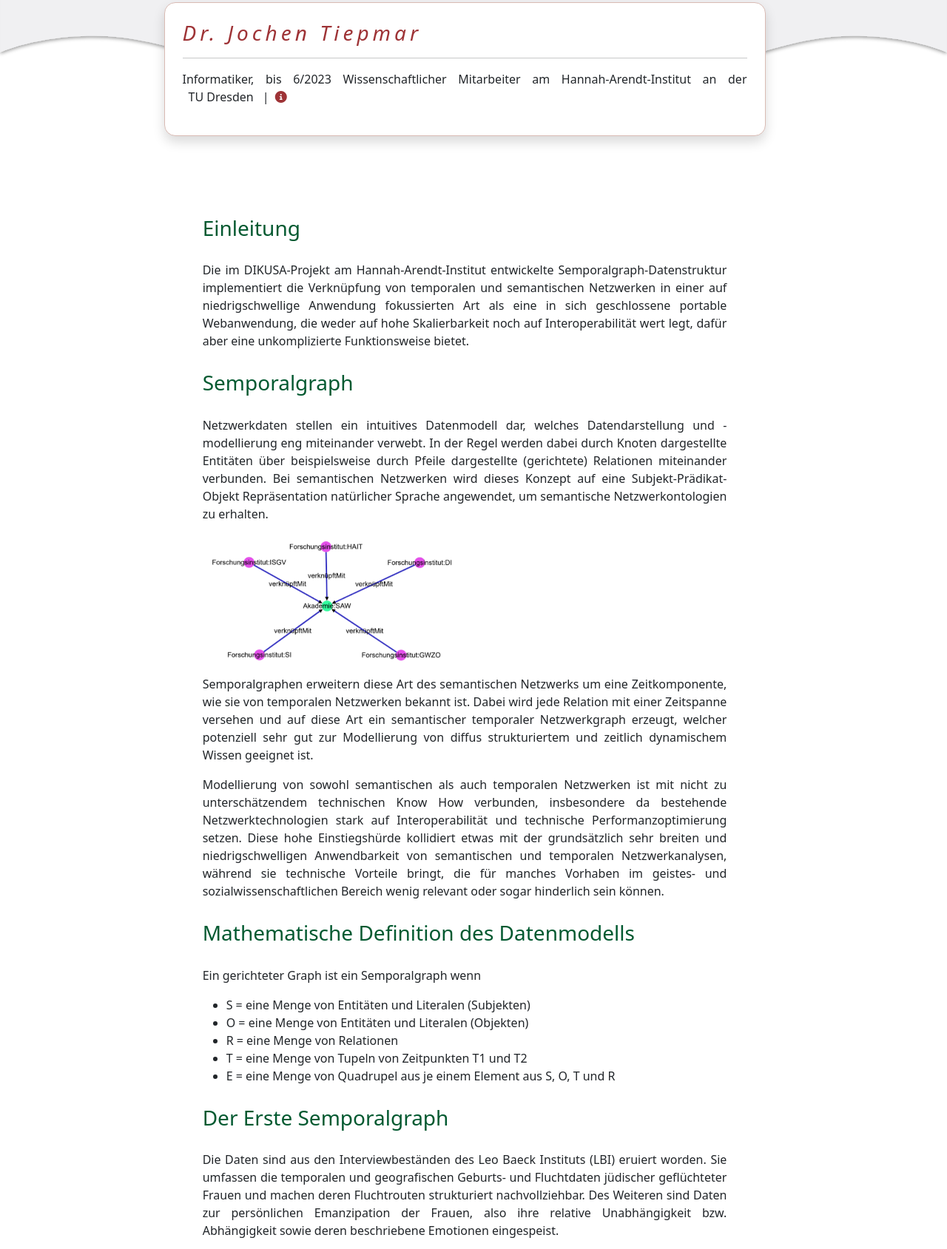
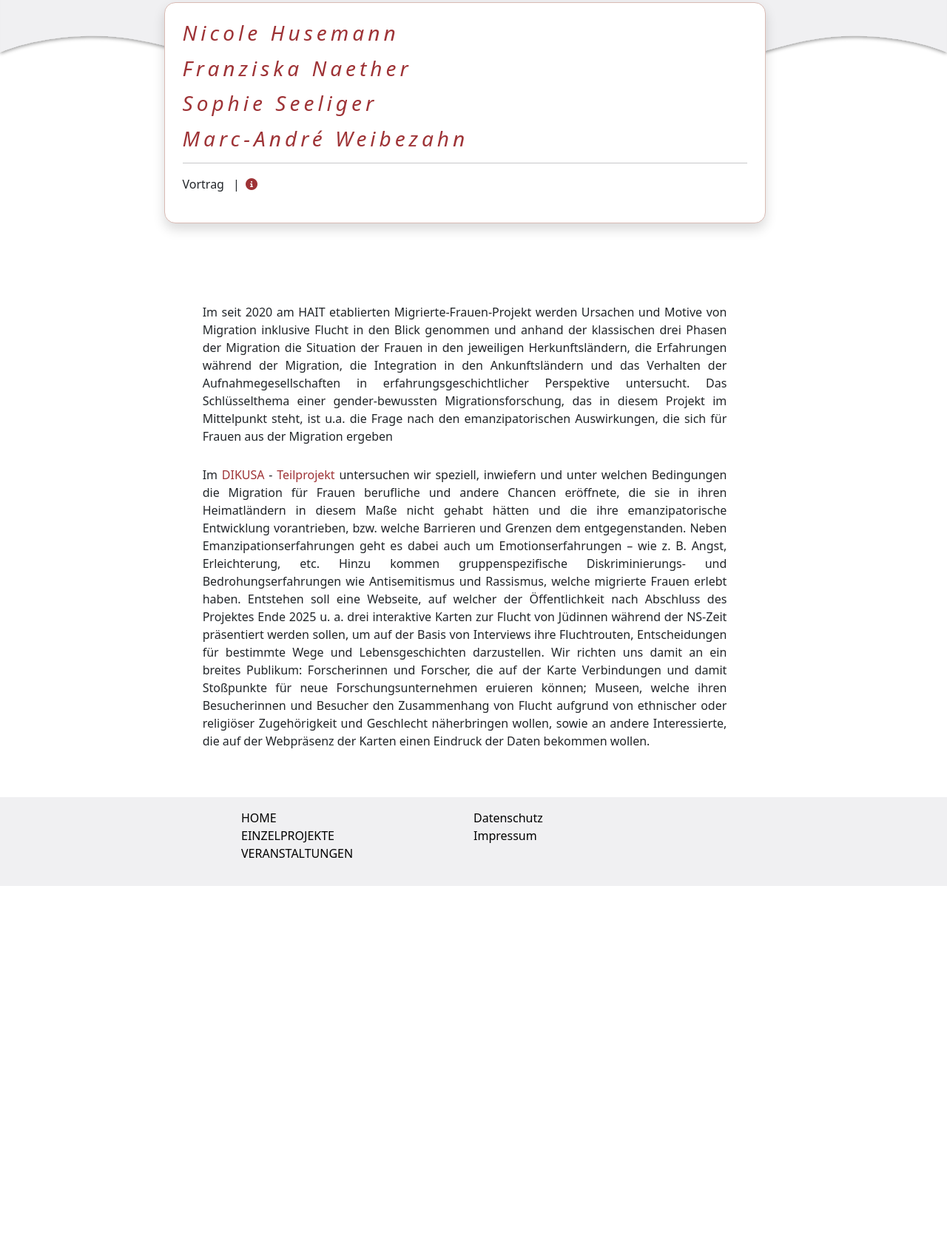
Before and after one commit to HAIT-TUDD/migrierte_frauen, a plain HTML site: page TP7.html in a window 1280 px wide. Shown: the part 593-2282 px from the top of the page at 74% size. After the commit the page ends 1791 px from the top, so only its background shows below. Drawn offline with Linux system fonts and the light colour scheme.

Commit message:
update dikusa

```diff
--- a/TP7.html
+++ b/TP7.html
@@ -9,7 +9,7 @@
   <script async src="https://www.googletagmanager.com/gtag/js?id=G-D0WH6BBMYM"></script>
   <script>
     window.dataLayer = window.dataLayer || [];
-  function gtag(){dataLayer.push(arguments);}
+    function gtag() { dataLayer.push(arguments); }
     gtag('js', new Date());
 
     gtag('config', 'G-D0WH6BBMYM');
@@ -32,7 +32,8 @@
   <!-- ============ NAVIGATIONSBAR-===================== -->
   <nav id="nav-bar" class="navbar navbar-expand-sm bg-body-transparent">
     <div class="container-fluid">
-      <button class="navbar-toggler" type="button" data-bs-toggle="collapse" data-bs-target="#navbarNavDropdown" aria-controls="navbarNavDropdown" aria-expanded="false" aria-label="Toggle navigation">
+      <button class="navbar-toggler" type="button" data-bs-toggle="collapse" data-bs-target="#navbarNavDropdown"
+        aria-controls="navbarNavDropdown" aria-expanded="false" aria-label="Toggle navigation">
         <i class="fa-solid fa-bars"></i>
       </button>
       <div class="collapse navbar-collapse" id="navbarNavDropdown">
@@ -48,10 +49,11 @@
               <li><a class="dropdown-item" href="TP1.html">Weibliche Emanzipation, Migration und Traditionen</a></li>
               <li><a class="dropdown-item" href="TP2.html">Geflüchtete deutsche Frauen 1944/45</a></li>
               <li><a class="dropdown-item" href="TP3.html">Migrantische Krankenpflegerinnen</a></li>
-              <li><a class="dropdown-item" href="TP4.html">Chilenische Migrantinnen in Deutschland 1973 bis 2000</a></li>
+              <li><a class="dropdown-item" href="TP4.html">Chilenische Migrantinnen in Deutschland 1973 bis 2000</a>
+              </li>
               <li><a class="dropdown-item" href="TP5.html">Das facettenreiche Selbst weiblicher Charakter</a></li>
               <li><a class="dropdown-item" href="TP6.html">Geflüchtete afghanischen Frauen 1980–2018 </a></li>
-              <li><a class="dropdown-item" href="TP7.html">Semporalgraph</a></li>
+              <li><a class="dropdown-item" href="TP7.html">DIKUSA</a></li>
               <li><a class="dropdown-item" href="TP8.html">Menschenhandel als Migrationserfahrung</a></li>
               <li><a class="dropdown-item" href="TP9.html">Malayalee Women Nurses Migration</a></li>
             </ul>
@@ -70,40 +72,44 @@
     <!-- "Bildquelle" am rechten oberen Rand -->
     <div class="banner-parent d-none d-xl-block">
       <p class="tp-banner-bildquelle">
-        <i class="fa-regular fa-copyright"></i>Bild: @Archiv Jochen Tiepmar
+        <i class="fa-regular fa-copyright"></i>Bild: @Archiv Marc-André Weibezahn
       </p>
     </div>
     <!-- restlicher Header -->
     <div class="container-fluid tp-banner banner">
       <div class="row">
         <div class="col-xl-7 tp-kurz">
-          <h1 class="display-4">
-            DISKUSA&nbsp;– Semporal&shy;graphen</h1>
+          <h3 class="display-4">
+            DISKUSA&nbsp;– Aus, nach und innerhalb von Deutschland migrierte Frauen – Aufbau einer erfahrungsgeschichtlichen Wissensbasis</h3>
         </div>
         <div class="col-xl-5 d-none d-xl-block">
-          <img src="images/header_tp7.png" class="img-fluid" alt="Titelbild Einzelprojekt 7">
+          <img src="images/dikusa_2.png" class="img-fluid" alt="Titelbild Einzelprojekt 7">
         </div>
       </div>
     </div>
     <img src="images/Subheader.svg" class="bottom-img d-none d-xl-block" alt="Designelement Banner">
 
-    <!-- Autor:innen-Karte -->
     <div class="container">
       <div class="profil row d-flex">
         <div class="col-md-9 col-12">
           <div class="card shadow">
             <div class="card-body">
-              <h3 class="name">Dr.&nbsp;Jochen Tiepmar</h3>
+              <h3 class="name">Nicole Husemann</h3>
+              <h3 class="name">Franziska Naether</h3>
+              <h3 class="name">Sophie Seeliger</h3>
+              <h3 class="name">Marc-André Weibezahn</h3>
               <hr>
               <div class="content d-flex">
-                <p class="text1">Informatiker, bis 6/2023 Wissenschaftlicher Mitarbeiter am Hannah-Arendt-Institut an der <span class="keeptogether">TU Dresden
-                    <span>|</span><a href="https://hait.tu-dresden.de/ext/institut/mitarbeiterprofil-3155/"><i class="fa-solid fa-circle-info"></i></a></span></p>
+                <p class="text1">
+                  Vortrag
+                    <span>|</span><a href="https://hait.tu-dresden.de/ext/veranstaltungen/veranstaltung.asp?id=41383"><i class="fa-solid fa-circle-info"></i></a></span></p>
               </div>
             </div>
           </div>
         </div>
       </div>
     </div>
+
   </section>
 
   <!-- =========================== TEXT =========================== -->
@@ -112,54 +118,32 @@
       <div class="row justify-content-center">
         <div class="col-md-7 col-11">
 
-          <h3 class="semi">Einleitung </h3>
+          <h3 class="semi"> </h3>
           <p class="text1">
-            Die im DIKUSA-Projekt am Hannah-Arendt-Institut entwickelte Semporalgraph-Datenstruktur implementiert die Verknüpfung von temporalen und semantischen Netzwerken in einer auf
-            niedrigschwellige Anwendung fokussierten Art als eine in sich geschlossene portable Webanwendung, die weder auf hohe Skalierbarkeit noch auf Interoperabilität wert legt, dafür aber eine
-            unkomplizierte Funktionsweise bietet. </p>
+            Im seit 2020 am HAIT etablierten Migrierte-Frauen-Projekt werden Ursachen und Motive von Migration inklusive
+            Flucht in den Blick genommen und anhand der klassischen drei Phasen der Migration die Situation der Frauen
+            in den jeweiligen Herkunftsländern, die Erfahrungen während der Migration, die Integration in den
+            Ankunftsländern und das Verhalten der Aufnahmegesellschaften in erfahrungsgeschichtlicher Perspektive
+            untersucht. Das Schlüsselthema einer gender-bewussten Migrationsforschung, das in diesem Projekt im
+            Mittelpunkt steht, ist u.a. die Frage nach den emanzipatorischen Auswirkungen, die sich für Frauen aus der
+            Migration ergeben</p>
 
-          <h3 class="semi">Semporalgraph </h3>
+          <h3 class="semi"></h3>
           <p class="text1">
-            Netzwerkdaten stellen ein intuitives Datenmodell dar, welches Datendarstellung und -modellierung eng miteinander verwebt. In der Regel werden dabei durch Knoten dargestellte Entitäten über
-            beispielsweise durch Pfeile dargestellte (gerichtete) Relationen miteinander verbunden. Bei semantischen Netzwerken wird dieses Konzept auf eine Subjekt-Prädikat-Objekt Repräsentation
-            natürlicher Sprache angewendet, um semantische Netzwerkontologien zu erhalten.
+            Im <a href="https://dikusa.saw-leipzig.de/">DIKUSA</a> - <a href="https://saxorum.hypotheses.org/11007">Teilprojekt</a> untersuchen wir speziell, inwiefern und unter welchen Bedingungen die Migration für
+            Frauen berufliche und andere Chancen eröffnete, die sie in ihren Heimatländern in diesem Maße nicht gehabt
+            hätten und die ihre emanzipatorische Entwicklung vorantrieben, bzw. welche Barrieren und Grenzen dem
+            entgegenstanden. Neben Emanzipationserfahrungen geht es dabei auch um Emotionserfahrungen – wie z. B. Angst,
+            Erleichterung, etc. Hinzu kommen gruppenspezifische Diskriminierungs- und Bedrohungserfahrungen wie
+            Antisemitismus und Rassismus, welche migrierte Frauen erlebt haben. Entstehen soll eine Webseite, auf
+            welcher der Öffentlichkeit nach Abschluss des Projektes Ende 2025 u. a. drei interaktive Karten zur Flucht
+            von Jüdinnen während der NS-Zeit präsentiert werden sollen, um auf der Basis von Interviews ihre
+            Fluchtrouten, Entscheidungen für bestimmte Wege und Lebensgeschichten darzustellen. Wir richten uns damit an
+            ein breites Publikum: Forscherinnen und Forscher, die auf der Karte Verbindungen und damit Stoßpunkte für
+            neue Forschungsunternehmen eruieren können; Museen, welche ihren Besucherinnen und Besucher den Zusammenhang
+            von Flucht aufgrund von ethnischer oder religiöser Zugehörigkeit und Geschlecht näherbringen wollen, sowie
+            an andere Interessierte, die auf der Webpräsenz der Karten einen Eindruck der Daten bekommen wollen.
           </p>
-          <img src="images/TP7.png" class="col-md-6" alt="Beispielgraph">
-          <p class="text1">
-            Semporalgraphen erweitern diese Art des semantischen Netzwerks um eine Zeitkomponente, wie sie von temporalen Netzwerken bekannt ist. Dabei wird jede Relation mit einer Zeitspanne versehen
-            und auf diese Art ein semantischer temporaler Netzwerkgraph erzeugt, welcher potenziell sehr gut zur Modellierung von diffus strukturiertem und zeitlich dynamischem Wissen geeignet ist.
-          </p>
-          <p class="text1">
-            Modellierung von sowohl semantischen als auch temporalen Netzwerken ist mit nicht zu unterschätzendem technischen Know How verbunden, insbesondere da bestehende Netzwerktechnologien stark
-            auf Interoperabilität und technische Performanzoptimierung setzen. Diese hohe Einstiegshürde kollidiert etwas mit der grundsätzlich sehr breiten und niedrigschwelligen Anwendbarkeit von
-            semantischen und temporalen Netzwerkanalysen, während sie technische Vorteile bringt, die für manches Vorhaben im geistes- und sozialwissenschaftlichen Bereich wenig relevant oder sogar
-            hinderlich sein können.
-          </p>
-
-          <h3 class="semi">Mathematische Definition des Datenmodells </h3>
-          <p class="text1">
-            Ein gerichteter Graph ist ein Semporalgraph wenn <br></p>
-          <ul class="text1">
-            <li>S = eine Menge von Entitäten und Literalen (Subjekten) </li>
-            <li>O = eine Menge von Entitäten und Literalen (Objekten) </li>
-            <li>R = eine Menge von Relationen </li>
-            <li>T = eine Menge von Tupeln von Zeitpunkten T1 und T2 </li>
-            <li>E = eine Menge von Quadrupel aus je einem Element aus S, O, T und R </li>
-          </ul>
-
-
-          <h3 class="semi">Der Erste Semporalgraph </h3>
-          <p class="text1">
-            Die Daten sind aus den Interviewbeständen des Leo Baeck Instituts (LBI) eruiert worden. Sie umfassen die temporalen und geografischen Geburts- und Fluchtdaten jüdischer geflüchteter Frauen
-            und machen deren Fluchtrouten strukturiert nachvollziehbar. Des Weiteren sind Daten zur persönlichen Emanzipation der Frauen, also ihre relative Unabhängigkeit bzw. Abhängigkeit sowie
-            deren beschriebene Emotionen eingespeist. </p>
-          <img src="images/TP7_2.png" class="col-md-4" alt="Beispielgraph Emotionen 1">
-          <img src="images/TP7_3.png" class="col-md-4 mb-3" alt="Beispielgraph Emotionen 2">
-          <p class="text1">
-            Insgesamt sind die Fluchtbewegungen von 142 Personen im Zeitraum 1922 bis 1984 sowie grundlegende biografische Daten für 131 von ihnen beschrieben. Der Datensatz besteht aus 777 Fakten von
-            1886 bis 1991, bei denen insgesamt 276 Entitäten (189 Subjekte mit 134 Objekte) über 9 Relationen verbunden sind. Die am häufigsten referenzierten Orte sind Wien, New York und London (alle
-            als Fluchtziel), was insbesondere bald georeferenzierte Darstellungen der Fluchtbewegungen möglich macht. </p>
-          <img src="images/TP7_4.png" class="col-md-6 mb-3 ms-md-3" alt="Diagramm über Fluchtziele">
         </div>
       </div>
     </div>
```
Also changed, not shown: TP1.html (+1 -1 lines), TP2.html (+1 -1 lines), TP3.html (+1 -1 lines), TP4.html (+1 -1 lines), TP5.html (+1 -1 lines), TP6.html (+1 -1 lines), TP8.html (+1 -1 lines), TP9.html (+1 -1 lines), datenschutz.html (+1 -1 lines), impressum.html (+1 -1 lines), index.html (+140 -72 lines), veranstaltungen.html (+1 -1 lines), images/Screenshot 2025-05-15 045122.png (added), images/dikusa.png (added), 3 more files, 1 other file. Lines whose indentation alone changed are shown as unchanged.
